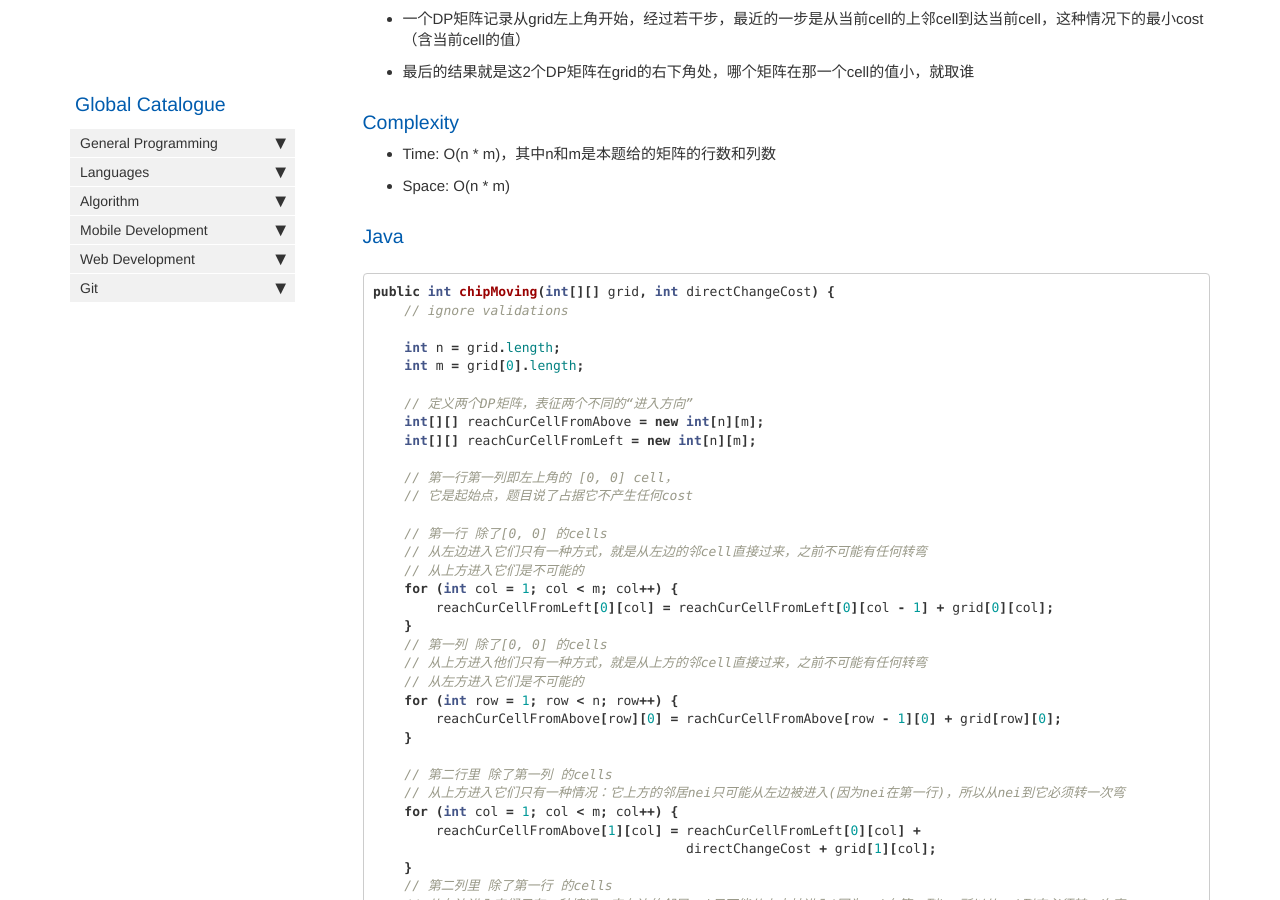
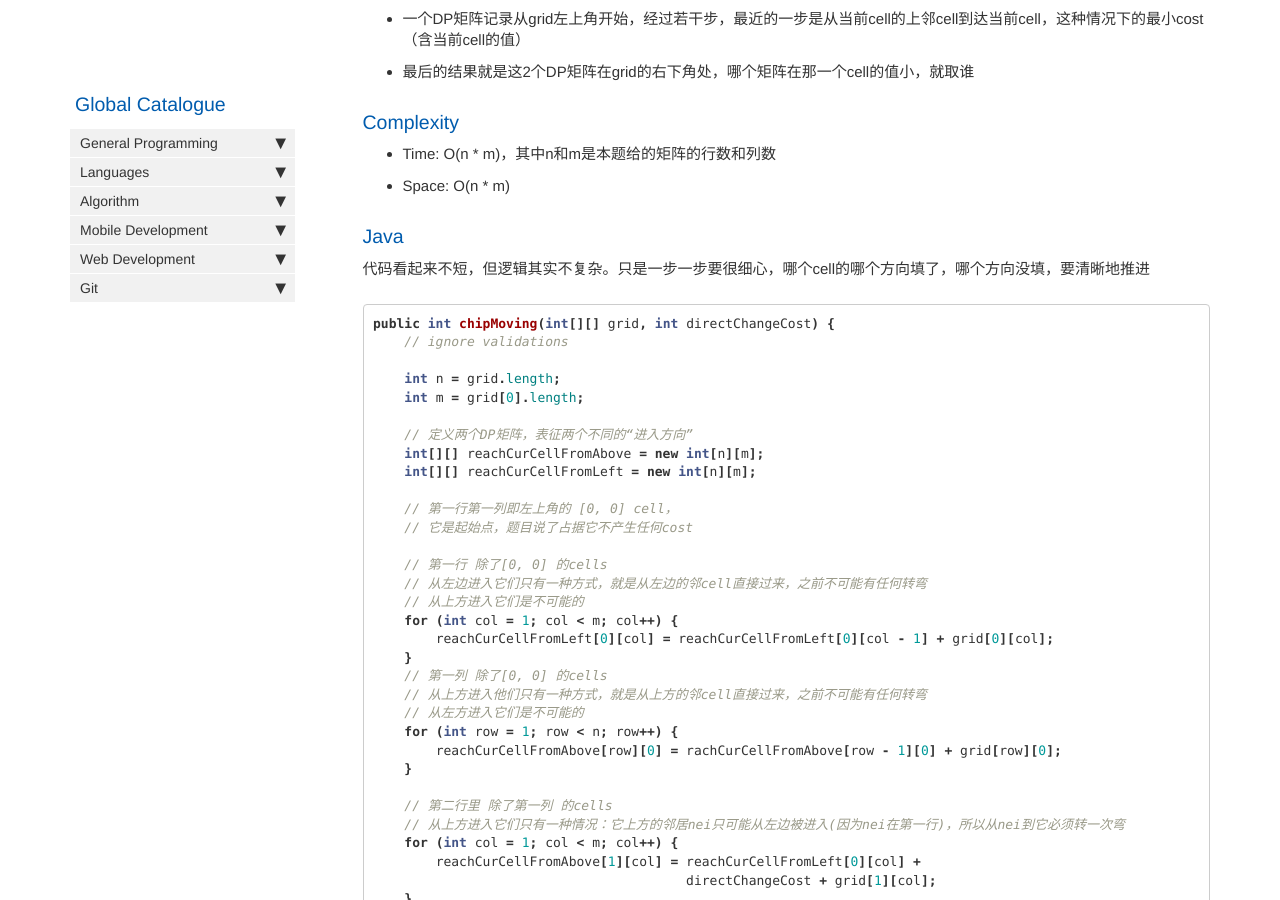
Before and after one commit to HungryOrc/hungryorc.github.io, a Jekyll site: the page built from pages/algorithm/algorithm_chip_moving_in_grid.md, in a window 1280 px wide and 900 px high, scrolled down 880 px. Built offline with Jekyll 4.4.1, drawn with Linux system fonts in a browser that asks for light colours; nearby versions of some CDN libraries; comment, search, counter and statistics services are not loaded.

Commit message:
Update algorithm_chip_moving_in_grid.md

````diff
--- a/pages/algorithm/algorithm_chip_moving_in_grid.md
+++ b/pages/algorithm/algorithm_chip_moving_in_grid.md
@@ -44,6 +44,7 @@ It is guaranteed that each of all possible paths will cost less than 10^7 points
 * Space: O(n * m)
 
 ### Java
+代码看起来不短，但逻辑其实不复杂。只是一步一步要很细心，哪个cell的哪个方向填了，哪个方向没填，要清晰地推进
 ```java
 public int chipMoving(int[][] grid, int directChangeCost) {
     // ignore validations
````
